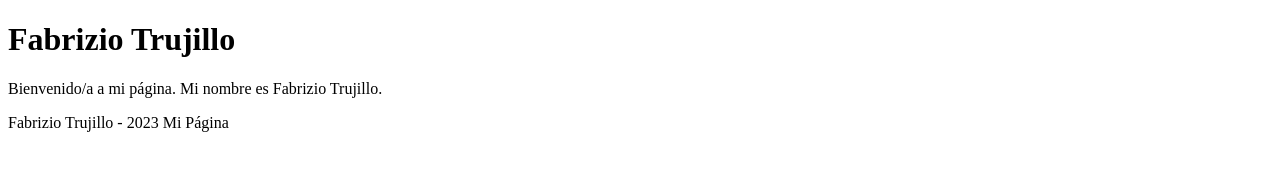
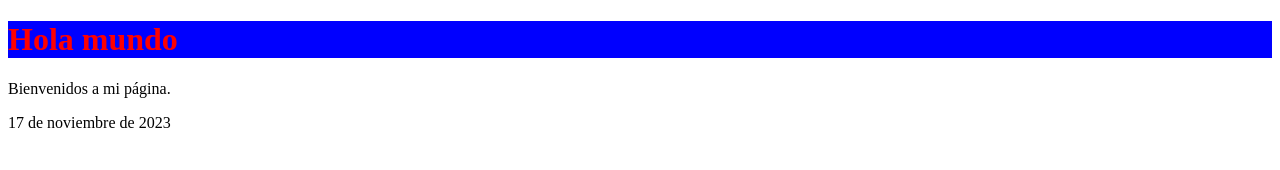
Before and after one commit to jocnunez/FP-2ASIR-IAW, a plain HTML site: page mipagina.html in a window 1280 px wide. Drawn offline with Linux system fonts and the light colour scheme.

Commit message:
practica1

```diff
--- /dev/null
+++ b/data.json
@@ -0,0 +1,8 @@
+{
+    "hobbies": [
+        "musica",
+        "dota",
+        "comer",
+        "kevin cabron"
+    ]
+}
--- a/mipagina.html
+++ b/mipagina.html
@@ -4,20 +4,17 @@
     <meta charset="UTF-8">
     <meta name="viewport" content="width=device-width, initial-scale=1.0">
     <title>Mi Página</title>
+    <script src="mipagina.js"></script>
 </head>
 <body>
-
     <header>
-        <h1>Fabrizio Trujillo</h1>
+        <h1 id="title">Fabrizio Trujillo</h1>
     </header>
-
     <main>
-        <p>Bienvenido/a a mi página. Mi nombre es Fabrizio Trujillo.</p>
+        <p id="jobis">Bienvenidos a mi página.</p>
     </main>
-
     <footer>
-        <p>Fabrizio Trujillo - 2023 Mi Página</p>
+        <p>17 de noviembre de 2023</p>
     </footer>
-
 </body>
 </html>
--- /dev/null
+++ b/mipagina.js
@@ -0,0 +1,25 @@
+console.log("Hola mundo")
+
+document.addEventListener("DOMContentLoaded", init)
+
+let msg = "Hola mundo"
+
+function init(event) {
+    let title = document.getElementById("title")
+    console.log(title)
+    title.style.color = "red"
+    title.style.backgroundColor = "blue"
+    title.innerHTML = msg
+    loadData("data.json")
+}
+
+function loadData(url) {
+    let json
+    fetch(url)
+        .then(response => response.json())
+        .then(data => Hobbies(data))
+}
+
+function Hobbies(json) {
+    console.log(json)
+}
```
